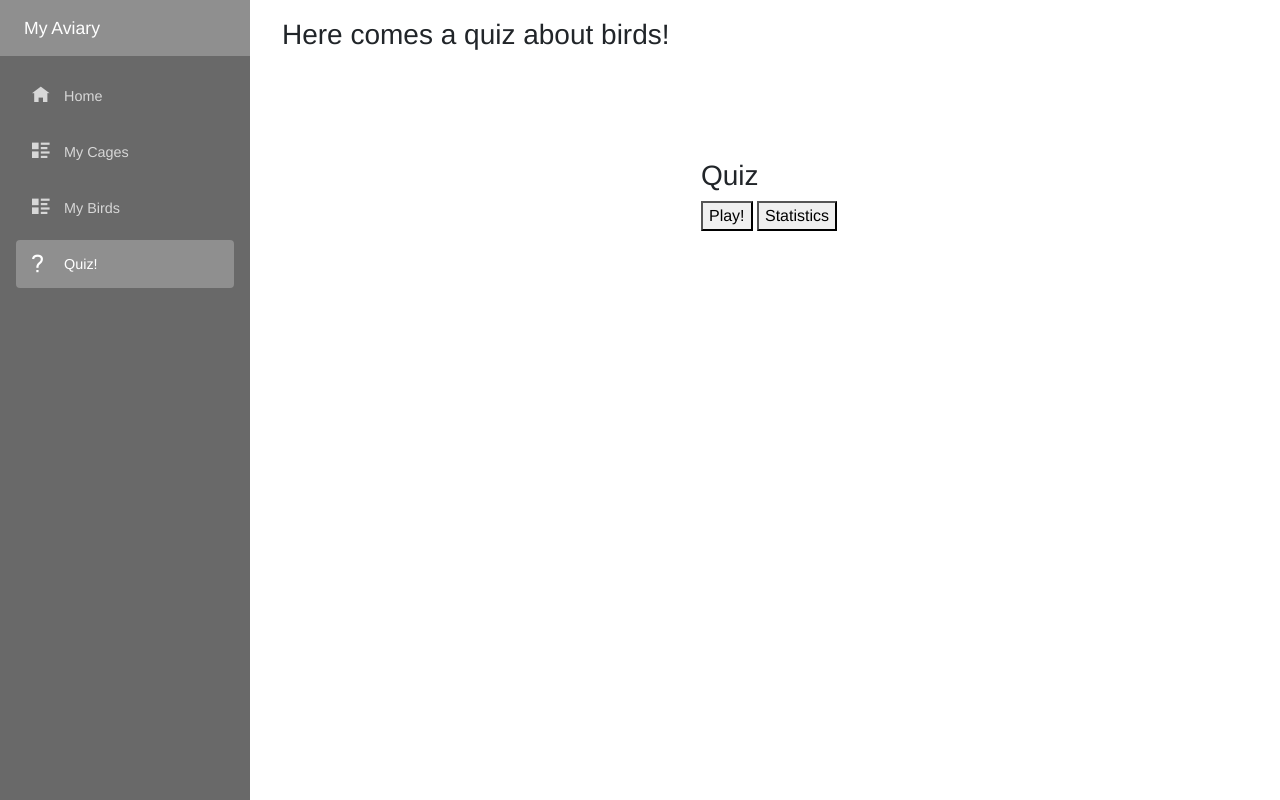
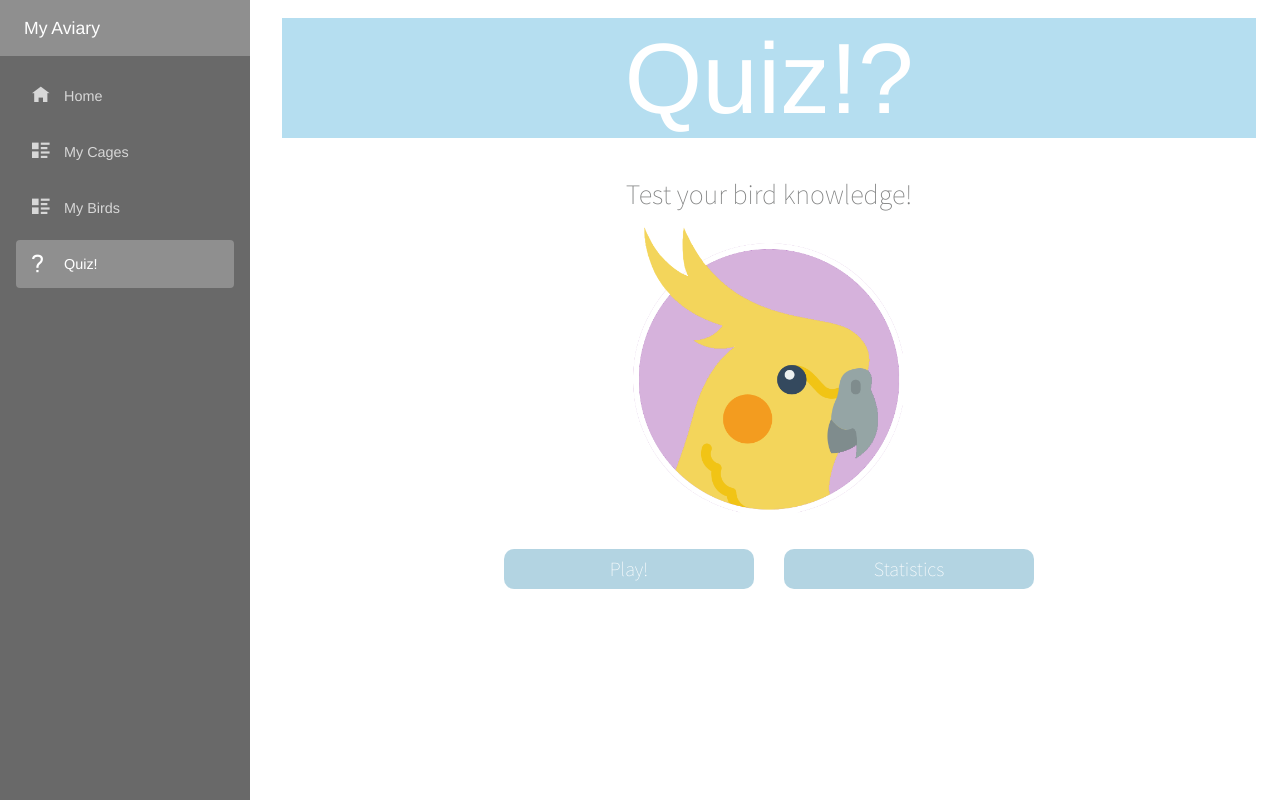
Before and after one commit to TineFr/IMI-Project, an ASP.NET Core app: page /quiz in a window 1280 px wide. Run offline with ASP.NET Core 8, Linux system fonts and the light colour scheme.

Commit message:
Add layout to quiz

```diff
--- a/src/Imi.Project.Blazor/Components/QuestionView.razor
+++ b/src/Imi.Project.Blazor/Components/QuestionView.razor
@@ -1,12 +1,20 @@
-<h3>QuestionView</h3>
 
-<div class="outerQuestionContainer">
-    <h2>Here comes the question</h2>
-    <div class="innerQuestionContainer">
-        <div class="answser">Here come the answers</div>
-        <div class="answser">Here come the answers</div>
-        <div class="answser">Here come the answers</div>
-        <div class="answser">Here come the answers</div>
+
+<div class="question"><h3>What bird is the symbol of America?</h3></div>
+<div class="questionImage"></div>
+<div class="itemscontainer">
+
+    <div class="item">
+        <p>Bald Eagle</p>
+    </div>
+    <div class="item">
+        <p>Golden Eagle</p>
+    </div>
+    <div class="item">
+        <p>Mockingbird</p>
+    </div>
+    <div class="item">
+        <p>Starling</p>
     </div>
 </div>
 
--- a/src/Imi.Project.Blazor/Components/QuizOverview.razor
+++ b/src/Imi.Project.Blazor/Components/QuizOverview.razor
@@ -1,22 +1,23 @@
 
 
+@if (!startQuiz)
+{
 
 
+<div class="quiztitle"><h3>Test your bird knowledge!</h3></div>
+<div class="mainImage"></div>
+<div class="itemscontainer">
 
-<div class="itemscontainer">
-    <div>
-        <h3>Quiz</h3>
-
+    <div class="item">
         <button @onclick="() => startQuiz = true">Play!</button>
+    </div>
+    <div class="item">
         <button>Statistics</button>
-
     </div>
 
-
-
 </div>
-
-@if (startQuiz)
+}
+else
 {
     <QuestionView></QuestionView>
 }
--- a/src/Imi.Project.Blazor/Pages/Quiz.razor
+++ b/src/Imi.Project.Blazor/Pages/Quiz.razor
@@ -1,9 +1,8 @@
 @page "/quiz"
 
-<h3>Here comes a quiz about birds!</h3>
+<h1 class="blue">Quiz!?</h1>
 
-
-
-<div class="maincontainer">
+<div class="mainContainer">
+    @*<QuestionView></QuestionView>*@
     <QuizOverview></QuizOverview>
 </div>
--- a/src/Imi.Project.Blazor/wwwroot/css/quiz.css
+++ b/src/Imi.Project.Blazor/wwwroot/css/quiz.css
@@ -1,18 +1,100 @@
 
 
 
-.outerQuestionContainer {
+@import url('https://fonts.googleapis.com/css2?family=Source+Sans+Pro:wght@200&display=swap');
+
+
+.mainContainer {
     display: flex;
+    justify-content: center;
+    align-items: center;
     flex-direction: column;
-    justify-content:center;
-    align-content: center
+    margin-top: 5vh;
 }
 
-.innerQuestionContainer {
+.quiztitle {
+    font-size: 2em;
+}
+
+button {
+    border: none;
+}
+
+.question, .quiztitle {
+    text-align-last: center;
+    font-size: 1em;
+    color: rgba(82, 83, 83, 0.74);
+    font-family: 'Source Sans Pro', sans-serif;
+}
+
+.questionImage {
+    background-image: url(/images/quiz/americanflag.png);
+    width: 400px;
+    height: 200px;
+    background-repeat: no-repeat;
+    background-size: cover;
+    background-position: center;
+    border-radius: 25px;
+    border: 5px solid white;
+}
+
+.mainImage {
+
+    background-image: url(/images/quiz/logolightnotext.png);
+    width: 300px;
+    height: 300px;
+    background-repeat: no-repeat;
+    background-size: cover;
+    background-position: center;
+}
+
+.itemscontainer {
+    max-width: 600px;
+    grid-row: 2;
+    grid-column: 2;
     display: flex;
+    flex-direction: row;
     flex-wrap: wrap;
-    flex-direction: column;
     justify-content: center;
-    align-content: center;
+    align-items: center;
+    margin-top: 15px;
+    border-radius: 5%;
+}
 
+.item {
+    margin: 15px;
+    border: 10px white;
+    position: relative;
+    width: 250px;
+    background-repeat: no-repeat;
+    background-size: cover;
+    background-position: center;
+    text-align: center;
 }
+
+.item > img {
+    height: auto;
+    width: 100%;
+}
+
+.item > p, button {
+    font-family: 'Source Sans Pro', sans-serif;
+    font-size: 20px;
+    overflow: hidden;
+    left: 0;
+    background: rgba(153, 198, 216, 0.74);
+    color: rgb(255, 255, 255);
+    width: 100%;
+    padding: 5px;
+    margin: 0;
+    border-radius: 10px;
+    }
+
+.item > p:hover, button:hover{
+    background: rgba(83, 83, 83, 0.61);
+    cursor: pointer;
+}
+
+button:focus{
+    outline: none;
+}
```
Also changed, not shown: src/Imi.Project.Blazor/wwwroot/images/logolight.png (added), src/Imi.Project.Blazor/wwwroot/images/quiz/americanflag.png (added), src/Imi.Project.Blazor/wwwroot/images/quiz/logolightnotext.png (added).
